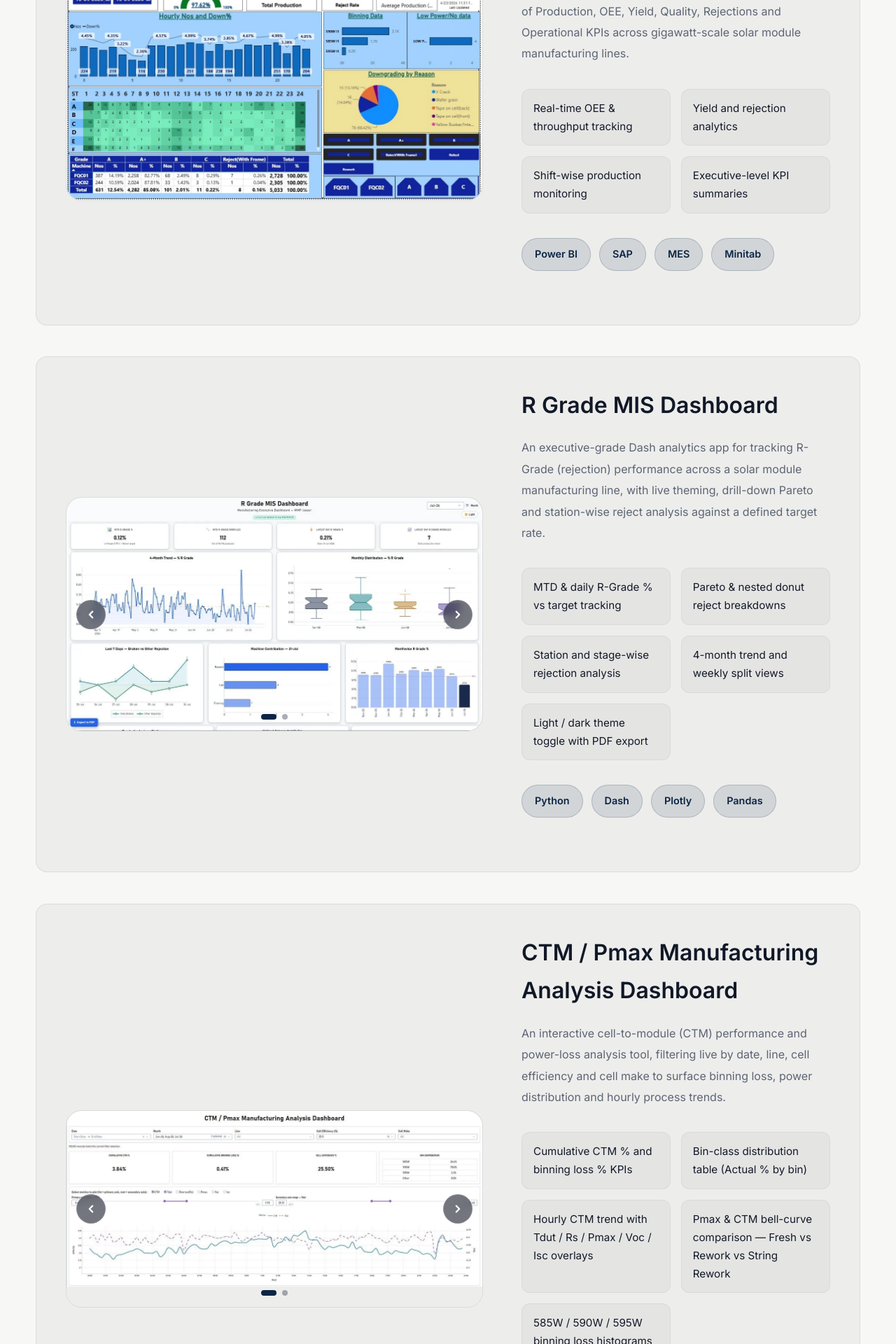
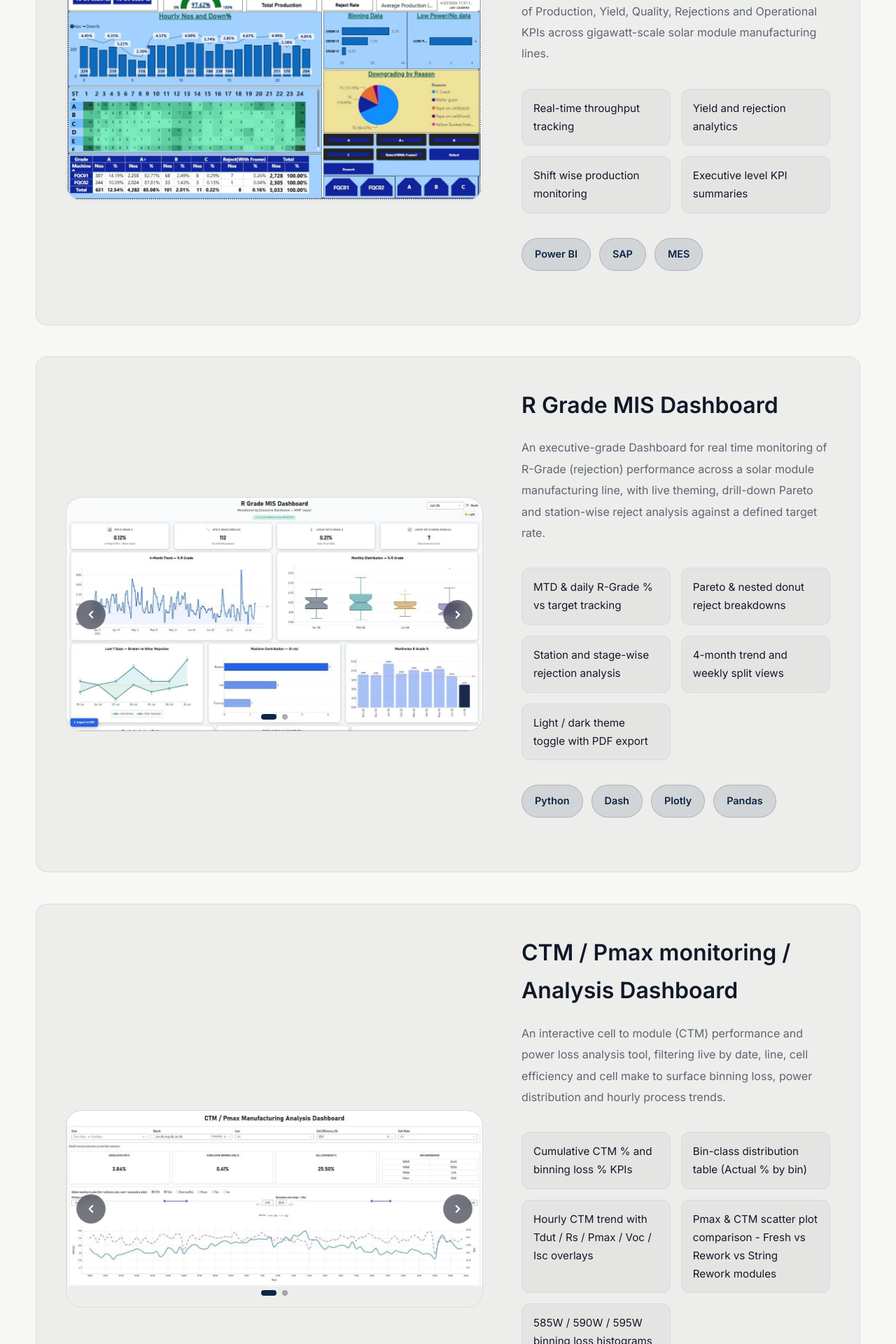
Before and after one commit to marmikkorat/marmikkoratportfolio, a React (Vite) app: page / in a window 1280 px wide. Shown: the part 7420-9340 px from the top of the page at 70% size. Built offline with nearby package versions, Linux system fonts and the light colour scheme.

Commit message:
Update portfolioData.js

```diff
--- a/src/data/portfolioData.js
+++ b/src/data/portfolioData.js
@@ -184,16 +184,16 @@ export const projects = [
     title: "Executive Manufacturing MIS Dashboard",
 
     description:
-      "A premium manufacturing dashboard developed for executive decision-making, enabling real-time monitoring of Production, OEE, Yield, Quality, Rejections and Operational KPIs across gigawatt-scale solar module manufacturing lines.",
+      "A premium manufacturing dashboard developed for executive decision-making, enabling real-time monitoring of Production, Yield, Quality, Rejections and Operational KPIs across gigawatt-scale solar module manufacturing lines.",
 
     features: [
-      "Real-time OEE & throughput tracking",
+      "Real-time throughput tracking",
       "Yield and rejection analytics",
-      "Shift-wise production monitoring",
-      "Executive-level KPI summaries"
+      "Shift wise production monitoring",
+      "Executive level KPI summaries"
     ],
 
-    tech: ["Power BI", "SAP", "MES", "Minitab"],
+    tech: ["Power BI", "SAP", "MES"],
 
     images: [dashboardImage],
     liveUrl: null
@@ -202,7 +202,7 @@ export const projects = [
     title: "R Grade MIS Dashboard",
 
     description:
-      "An executive-grade Dash analytics app for tracking R-Grade (rejection) performance across a solar module manufacturing line, with live theming, drill-down Pareto and station-wise reject analysis against a defined target rate.",
+      "An executive-grade Dashboard for real time monitoring of R-Grade (rejection) performance across a solar module manufacturing line, with live theming, drill-down Pareto and station-wise reject analysis against a defined target rate.",
 
     features: [
       "MTD & daily R-Grade % vs target tracking",
@@ -218,16 +218,16 @@ export const projects = [
     liveUrl: null
   },
   {
-    title: "CTM / Pmax Manufacturing Analysis Dashboard",
+    title: "CTM / Pmax monitoring / Analysis Dashboard",
 
     description:
-      "An interactive cell-to-module (CTM) performance and power-loss analysis tool, filtering live by date, line, cell efficiency and cell make to surface binning loss, power distribution and hourly process trends.",
+      "An interactive cell to module (CTM) performance and power loss analysis tool, filtering live by date, line, cell efficiency and cell make to surface binning loss, power distribution and hourly process trends.",
 
     features: [
       "Cumulative CTM % and binning loss % KPIs",
       "Bin-class distribution table (Actual % by bin)",
       "Hourly CTM trend with Tdut / Rs / Pmax / Voc / Isc overlays",
-      "Pmax & CTM bell-curve comparison — Fresh vs Rework vs String Rework",
+      "Pmax & CTM scatter plot comparison - Fresh vs Rework vs String Rework modules",
       "585W / 590W / 595W binning loss histograms"
     ],
 
```
